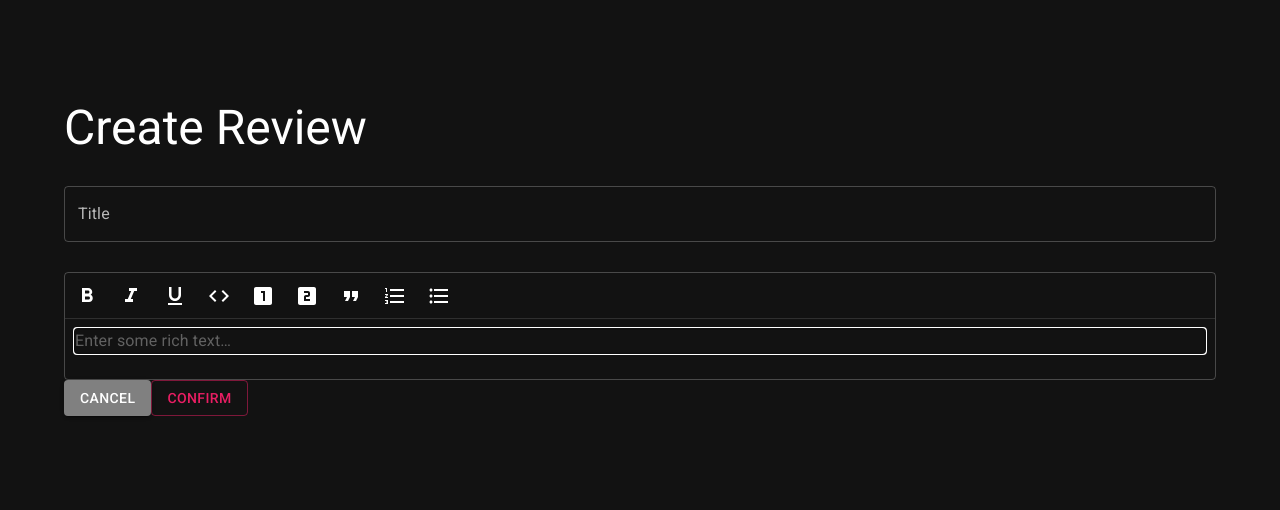
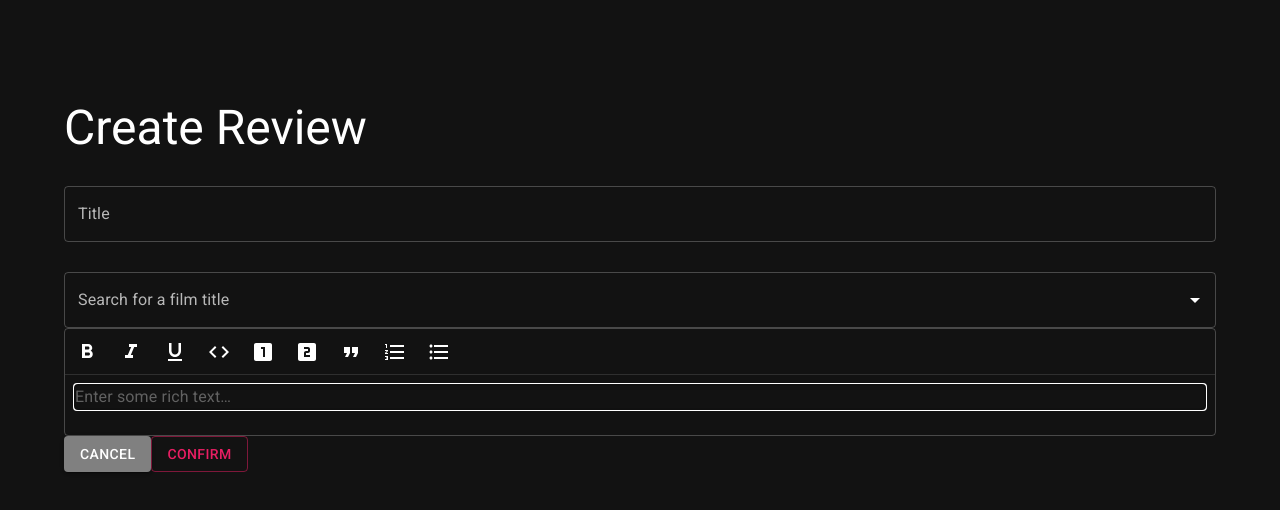
Before and after one commit to lrenee32/moviereviews, a Next.js app in the folder app/: page /admin/1/review/create in a window 1280 px wide. Shown: the top 510 px of the page. Built offline with nearby package versions, Linux system fonts and the light colour scheme; no server answers.

Commit message:
autocomplete stuff

```diff
--- a/app/components/admin/form.tsx
+++ b/app/components/admin/form.tsx
@@ -4,6 +4,7 @@ import Box from '@mui/material/Box';
 import Button from '@mui/material/Button';
 import { RichTextEditor } from '../shared/rich-text-editor/rich-text-editor';
 import { Descendant } from 'slate';
+import { AutocompleteSearch } from 'components/shared/autocomplete-search';
 
 interface Props {
   values: {
@@ -12,6 +13,7 @@ interface Props {
   },
   actions: {
     titleAction: Dispatch<SetStateAction<string>>,
+    autocompleteAction?: Dispatch<SetStateAction<any>>
     inputAction: Dispatch<SetStateAction<Descendant[]>>,
     cancelAction: () => void,
     formAction: () => void,
@@ -20,11 +22,17 @@ interface Props {
 
 export const ReviewForm: FunctionComponent<Props> = (props: Props) => {
   const { title, input } = props.values;
-  const { titleAction, inputAction, cancelAction, formAction } = props.actions;
+  const { titleAction, autocompleteAction, inputAction, cancelAction, formAction } = props.actions;
 
   return (
     <>
       <TextField fullWidth label="Title" id="title" sx={{ marginBottom: '30px' }} value={title} onChange={(e) => titleAction(e.target.value)} />
+      {autocompleteAction &&
+        <AutocompleteSearch
+          url="https://api.themoviedb.org/3/search/movie"
+          onChangeAction={() => {}}
+        />
+      }
       <RichTextEditor value={input} setValue={inputAction} />
       <Box>
         <Button onClick={cancelAction} sx={{ backgroundColor: 'grey' }} variant="contained">Cancel</Button>
--- /dev/null
+++ b/app/components/shared/autocomplete-search.tsx
@@ -0,0 +1,42 @@
+import { FunctionComponent, useState, useEffect } from 'react';
+import Stack from '@mui/material/Stack';
+import Autocomplete from '@mui/material/Autocomplete';
+import Box from '@mui/material/Box';
+import TextField from '@mui/material/TextField';
+import { Review } from 'utils/types';
+
+interface Props {
+  url: string,
+  onChangeAction: () => void,
+};
+
+export const AutocompleteSearch: FunctionComponent<Props> = (props: Props) => {
+  const { url, onChangeAction } = props;
+  const [results, setResults] = useState([]);
+
+  useEffect(() => {
+    fetch(url)
+    .then(res => res.json())
+    .then(json => setResults(json.data));
+  }, []);
+
+  return (
+    <Stack>
+      <Autocomplete
+        onChange={onChangeAction}
+        getOptionLabel={(results: Review["Details"]) => results.title}
+        options={results}
+        isOptionEqualToValue={(option, value) => option.title === value.title}
+        noOptionsText="No title found"
+        renderOption={(props, results) => (
+          <Box component="li" {...props} key={results.id}>
+            {results.title}
+          </Box>
+        )}
+        renderInput={(props) => (
+          <TextField {...props} label="Search for a film title" />
+        )}
+      />
+    </Stack>
+  );
+};
--- a/app/components/shared/generic-modal.tsx
+++ b/app/components/shared/generic-modal.tsx
@@ -11,7 +11,7 @@ interface Props {
   contentText: string,
   confirmation: {
     text: string,
-    action?: () => void,
+    action: () => void,
   },
 }
 
@@ -43,7 +43,7 @@ const GenericModal: FunctionComponent<Props> = forwardRef<Props, Ref>((props: Pr
       </DialogContent>
       <DialogActions>
         <Button onClick={() => toggleModal(false)}>Cancel</Button>
-        <Button onClick={() => confirmation.action} autoFocus>
+        <Button onClick={() => confirmation.action()} autoFocus>
           {confirmation.text}
         </Button>
       </DialogActions>
--- a/app/pages/admin/[userId]/review/create.tsx
+++ b/app/pages/admin/[userId]/review/create.tsx
@@ -1,23 +1,65 @@
 import { FunctionComponent, useState } from 'react';
+import { GetStaticPaths, GetStaticProps } from 'next';
+import { useRouter } from 'next/router';
 import Container from '@mui/material/Container';
 import Typography from '@mui/material/Typography';
 import { ReviewForm } from '../../../../components/admin/form';
 import { Descendant } from 'slate';
+import { createReview } from 'services/api/admin/admin';
+import { Review } from 'utils/types';
 
-const CreateReview: FunctionComponent = () => {
-  const initialValues: { title: string, input: Descendant[] } = {
+interface Props {
+  userId: Review["UserId"],
+}
+
+const CreateReview: FunctionComponent<Props> = (props: Props) => {
+  const router = useRouter();
+  const { userId } = props;
+  const initialValues: { title: string, details: any, input: Descendant[] } = {
     title: '',
+    details: {},
     input: [{ type: 'paragraph', children: [ { text: '' }]}],
   };
   const [title, setTitle] = useState<string>(initialValues.title);
+  const [details, setDetails] = useState<any>(initialValues.details);
   const [input, setInput] = useState<Descendant[]>(initialValues.input);
+
+  const routeToAdmin: () => void = () => {
+    return router.push(`/admin/${userId}`);
+  };
+
+  const create: () => void = async () => {
+    const body = {
+      Title: title,
+      Review: input,
+      Year: details.year,
+      TMDBId: details.TMDBId,
+      Rating: details.Rating,
+    };
+    return createReview(userId, body)
+      .then(() => routeToAdmin);
+  };
 
   return (
     <Container sx={{ marginY: '100px' }}>
       <Typography variant="h3" marginBottom="30px">Create Review</Typography>
-      <ReviewForm actions={{ titleAction: setTitle, inputAction: setInput }} values={{ title, input }} />
+      <ReviewForm actions={{ titleAction: setTitle, autocompleteAction: setDetails, inputAction: setInput, cancelAction: routeToAdmin, formAction: create }} values={{ title, input }} />
     </Container>
   );
 };
 
+export const getStaticProps: GetStaticProps = async (context) => {
+  const userId = context.params?.userId;
+
+  return { props: { userId } };
+};
+
+export const getStaticPaths: GetStaticPaths = async () => {
+  const paths = ['a5c723d5-89ba-4554-a09d-ee3870be41a3'].map((userId) => ({
+    params: { userId },
+  }));
+
+  return { paths, fallback: 'blocking' };
+};
+
 export default CreateReview;
```
Also changed, not shown: app/pages/admin/[userId]/index.tsx (+12 -8 lines), 2 other files (tests, documents, lock files or other folders).
